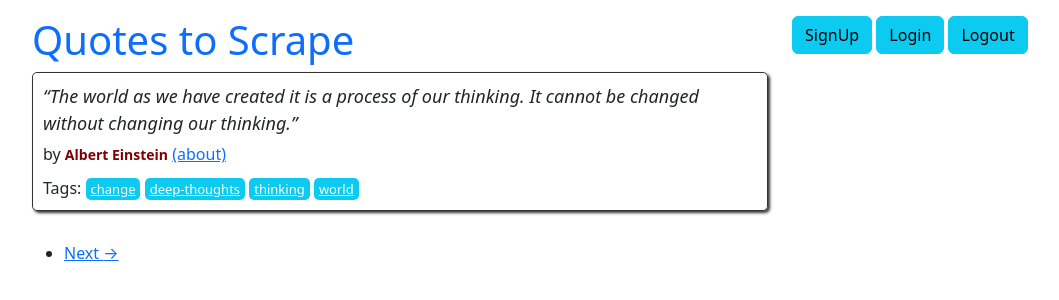
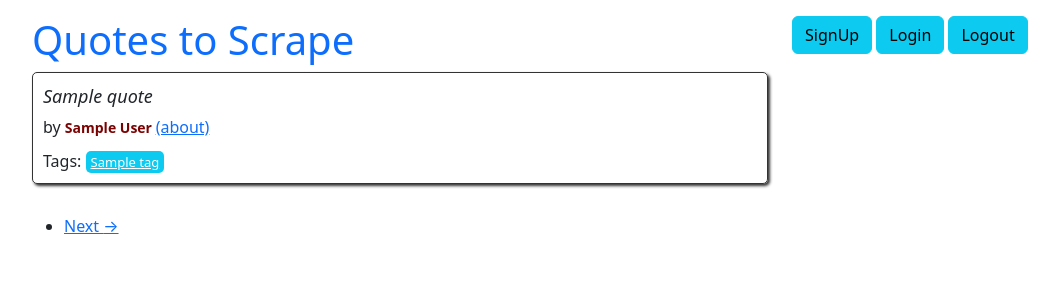
Before and after one commit to Anastasia-Makarova/WEB_HW_10, a Django app: page / in a window 1280 px wide. Shown: the top 300 px of the page, without its empty margins (50-1109 px from the left). Run offline with Django 5.2, Linux system fonts and the light colour scheme; tables that the repository leaves empty hold one stand-in row (values such as "Sample post"); a database or web service that is not in the repository returns one stand-in record (values such as "Sample title").

Commit message:
quotes on site

```diff
--- a/hw_project/quotes/templates/quotes/index.html
+++ b/hw_project/quotes/templates/quotes/index.html
@@ -5,25 +5,28 @@
 <div class="row">
     <div class="col-md-8">
 
+    {% for quote in quotes %}
+
     <div class="quote" itemscope="" itemtype="http://schema.org/CreativeWork">
-        <span class="text" itemprop="text">“The world as we have created it is a process of our thinking. It cannot be changed without changing our thinking.”</span>
-        <span>by <small class="author" itemprop="author">Albert Einstein</small>
-        <a href="/author/Albert-Einstein">(about)</a>
+        <span class="text" itemprop="text">
+            {{quote.quote}}
+        </span>
+        <span>by <small class="author" itemprop="author">
+            {{quote.author}}
+        </small>
+        <a href="/author/{{quote.author}}">(about)</a>
         </span>
         <div class="tags">
             Tags:
-            <meta class="keywords" itemprop="keywords" content="change,deep-thoughts,thinking,world">
+            {% for tag in quote.tags %}
+            <a class="tag" href="/tag/{{tag}}">{{tag}}</a>
+            {% endfor %}
 
-            <a class="tag" href="/tag/change/page/1/">change</a>
-
-            <a class="tag" href="/tag/deep-thoughts/page/1/">deep-thoughts</a>
-
-            <a class="tag" href="/tag/thinking/page/1/">thinking</a>
-
-            <a class="tag" href="/tag/world/page/1/">world</a>
 
         </div>
     </div>
+
+    {% endfor %}
 
     <nav>
         <ul class="pager">
--- /dev/null
+++ b/hw_project/quotes/utils.py
@@ -0,0 +1,8 @@
+from pymongo import MongoClient
+
+
+def get_mongodb():
+    client = MongoClient('mongodb://localhost')
+
+    db = client.HW10
+    return db
--- a/hw_project/quotes/views.py
+++ b/hw_project/quotes/views.py
@@ -1,4 +1,8 @@
 from django.shortcuts import render
 
+from .utils import get_mongodb
+
 def main(request):
-    return render(request, 'quotes/index.html', context={})
+    db = get_mongodb()
+    quotes = db.quotes.find()
+    return render(request, 'quotes/index.html', context={'quotes': quotes})
```
